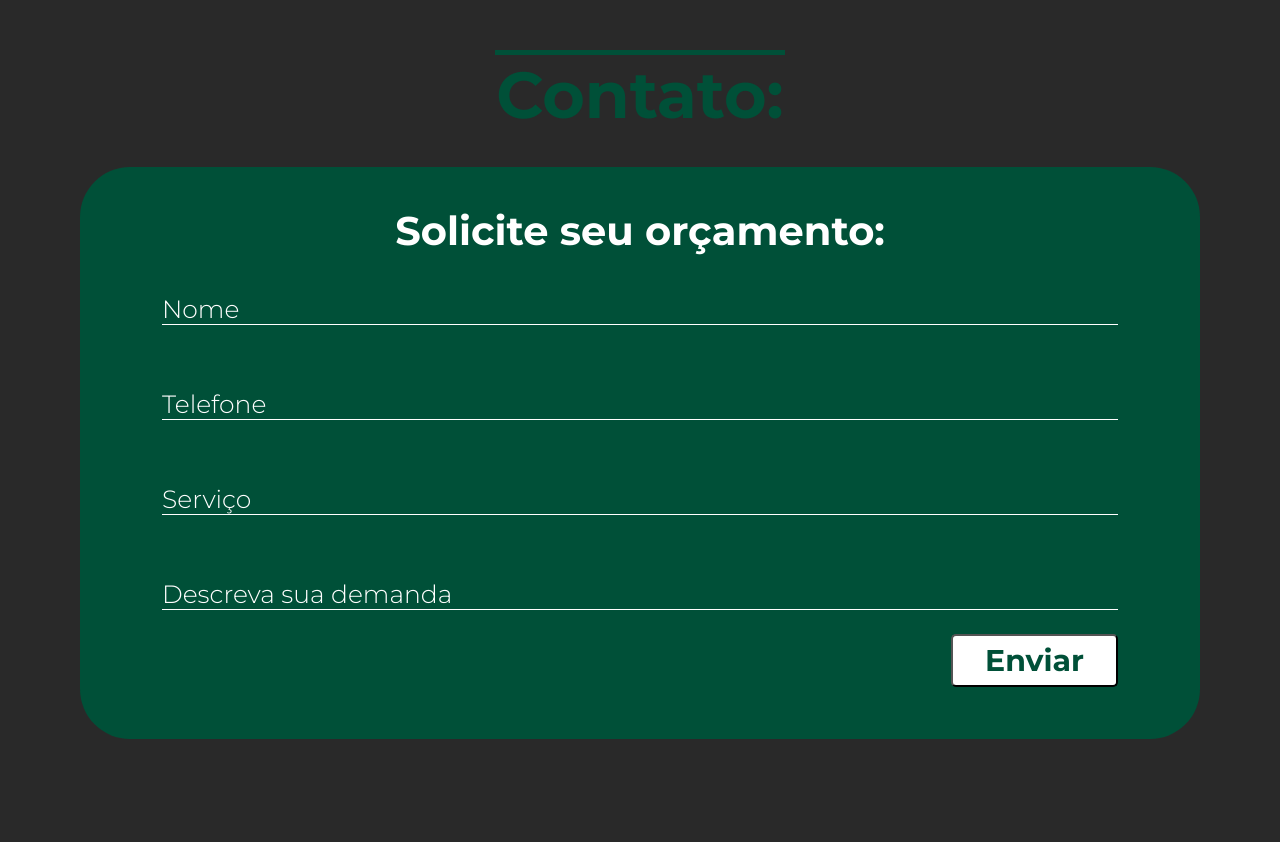
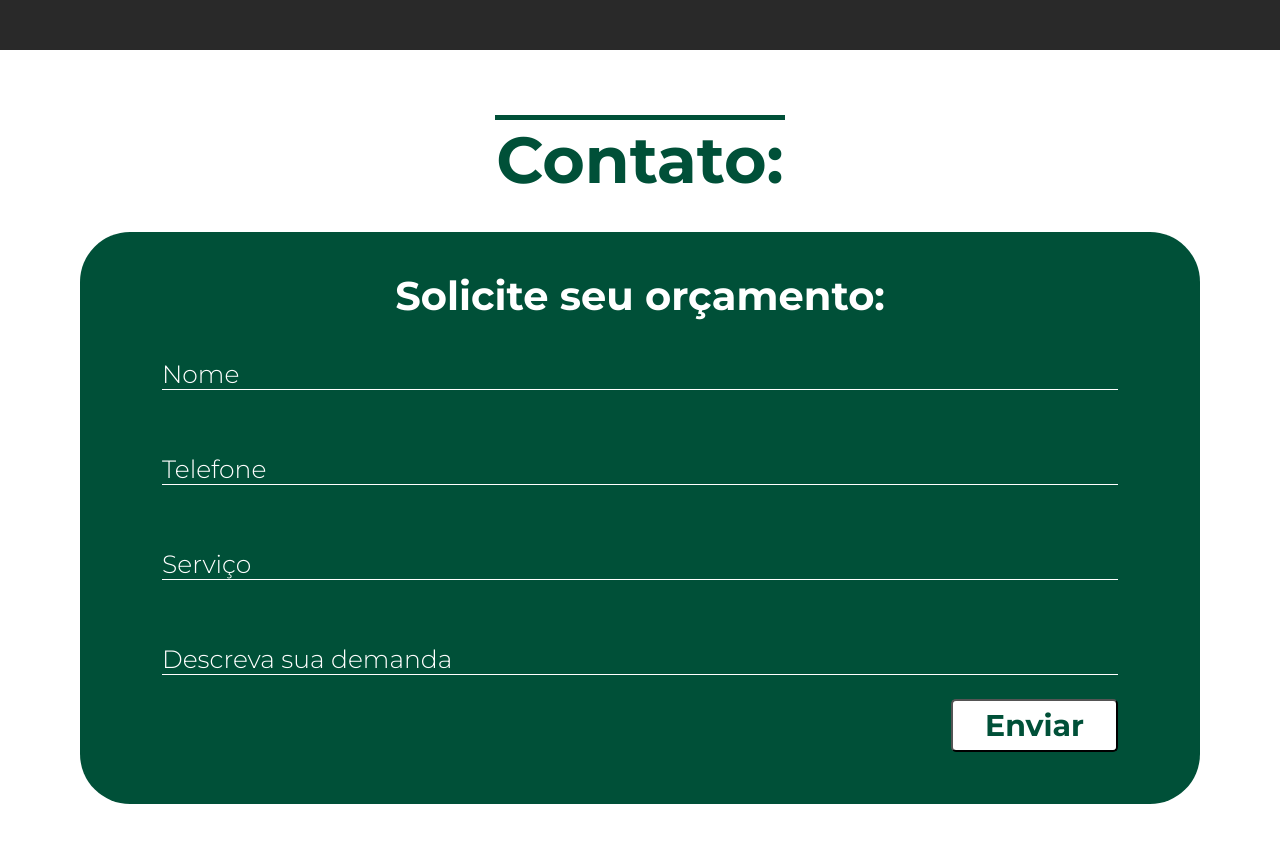
Before and after one commit to citi-onboarding/pta-inovagrojr, a Next.js app in the folder client/: page / in a window 1280 px wide. Shown: the top 842 px of the page. Before the commit the page ends 800 px from the top, so only its background shows below. Built offline with nearby package versions, Linux system fonts and the light colour scheme.

Commit message:
feat(sextasessão): adcionada bordas (superior e inferior) e feita alteração do background.

```diff
--- a/client/src/components/seção6/index.tsx
+++ b/client/src/components/seção6/index.tsx
@@ -13,6 +13,7 @@ export default function Contato({texto, textocaixa}: Propis) {
     return (
         <>
             <Contat>
+                <b></b>
                 <a></a>
                 <p>{texto}</p>
             </Contat>
@@ -32,6 +33,7 @@ export default function Contato({texto, textocaixa}: Propis) {
                         <button>Enviar</button>
                     </span>
                 </a>
+                <b></b>
 
             </Caixa>
         </>
--- a/client/src/components/seção6/style.ts
+++ b/client/src/components/seção6/style.ts
@@ -1,4 +1,8 @@
 import styled from "styled-components";
+
+
+
+
 
 export const Contat = styled.div`
 
@@ -8,12 +12,13 @@ export const Contat = styled.div`
     width: 100%;
     height: 100%;
     margin-top: 50px;
-
+    background-color: #FFF;
 
     a{
         width: 290px;
         height: 5px;
         background-color: #005038;
+        border-bottom: 50px;
     }
 
 
@@ -27,6 +32,13 @@ export const Contat = styled.div`
         font-weight: 700;
         line-height: normal;
     }
+
+    b{
+        width: 956px;
+        height: 1px;
+        background: #FFF;
+        margin-bottom: 64px;
+    }
 `
 
 export const Caixa = styled.div`
@@ -34,7 +46,9 @@ export const Caixa = styled.div`
     width: 100%;
     height: 100%;
     display: flex;
-    justify-content: center;
+    background-color: #FFF;
+    flex-direction: column;
+    align-items: center;
 
     a{
         width: 1120px;
@@ -68,6 +82,10 @@ export const Caixa = styled.div`
         background-color: #005038;
         border: none;
         width: 956px;
+    }
+
+    input:focus{
+        outline: 2px solid #FFF;
     }
 
     b{
```
